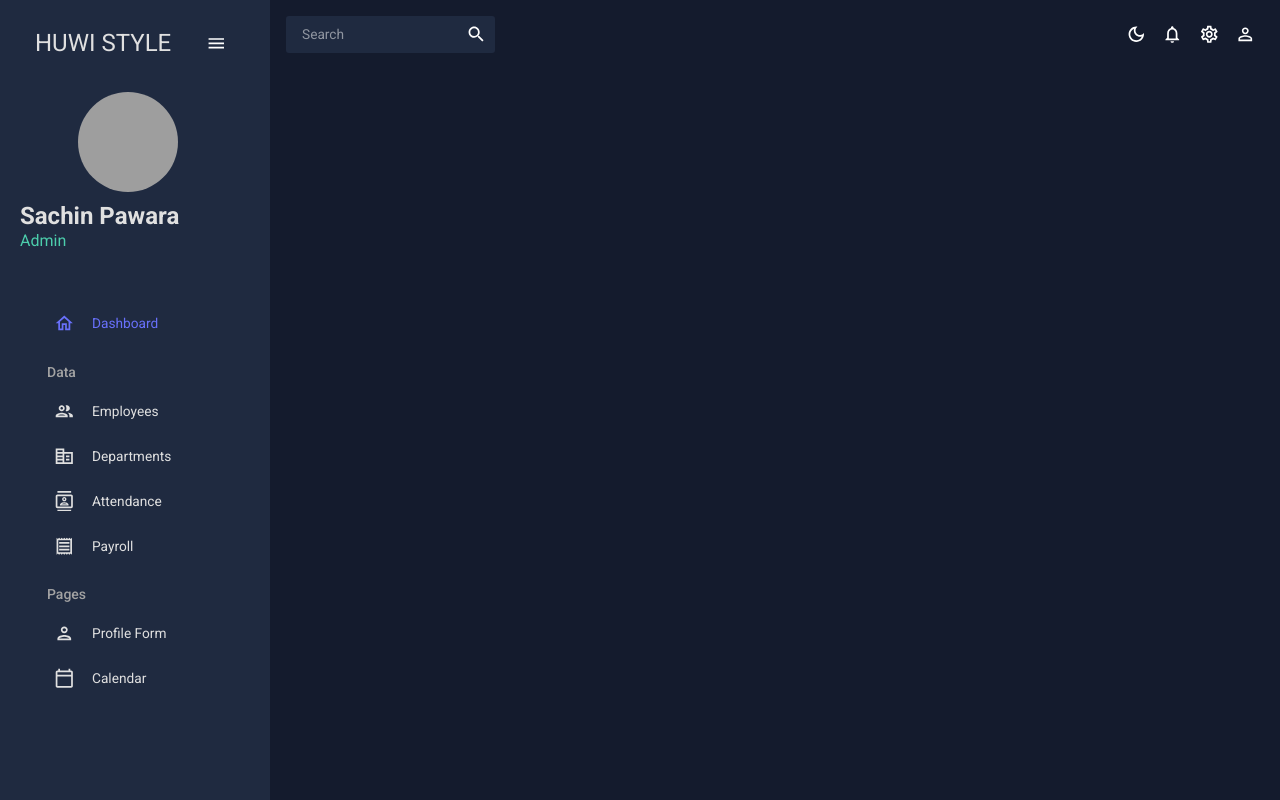
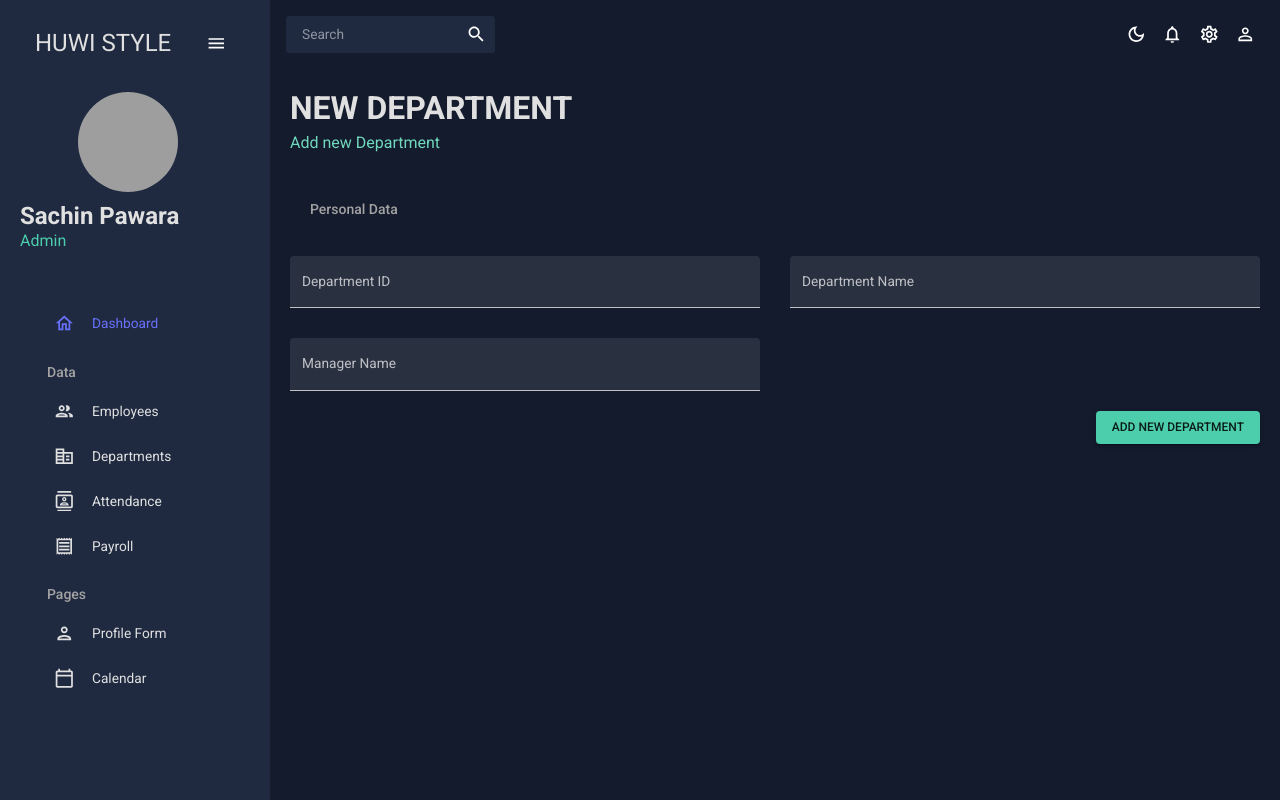
Before and after one commit to abtargus7/HRMS-huwistyle-client, a React (Vite) app: page /api/v1/department/add in a window 1280 px wide. Built offline with nearby package versions, Linux system fonts and the light colour scheme; grey boxes are pictures that could not be loaded.

Commit message:
add : add department fields and axios, updated url routes to standard form /api/v1/

```diff
--- a/package.json
+++ b/package.json
@@ -26,6 +26,7 @@
     "@nivo/geo": "^0.85.1",
     "@nivo/line": "^0.85.1",
     "@nivo/pie": "^0.85.1",
+    "axios": "^1.6.8",
     "d3": "^7.9.0",
     "formik": "^2.4.5",
     "react": "^18.2.0",
--- a/src/App.jsx
+++ b/src/App.jsx
@@ -25,13 +25,13 @@ function App() {
                 <main className="content">
                   <Topbar />
                   <Routes>
-                    <Route path='/' element={<Dashboard />} />
-                    <Route path='/employee' element={<Employee />} />
-                    <Route path='/employee/add' element={<AddEmployee />} />
-                    <Route path="/attendance" element={<Attendance />} />
-                    <Route path='/department' element={<Departments />} />
-                    <Route path='/department/add' element={<AddDepartment />} />
-                    <Route path="/calendar" element={<Calendar />} />
+                    <Route path='/api/v1' element={<Dashboard />} />
+                    <Route path='/api/v1/employee' element={<Employee />} />
+                    <Route path='/api/v1/employee/add' element={<AddEmployee />} />
+                    <Route path="/api/v1/attendance" element={<Attendance />} />
+                    <Route path='/api/v1/department' element={<Departments />} />
+                    <Route path='/api/v1/department/add' element={<AddDepartment />} />
+                    <Route path="/api/v1/calendar" element={<Calendar />} />
                   </Routes>
                 </main>
             </div>
--- a/src/scenes/calendar/index.jsx
+++ b/src/scenes/calendar/index.jsx
@@ -67,7 +67,6 @@ const Calendar = () => {
                                     </Typography>
                                 }
                             >
-
                             </ListItemText>
                         </ListItem>
                     })}
--- a/src/scenes/department/add_department/index.jsx
+++ b/src/scenes/department/add_department/index.jsx
@@ -1,10 +1,117 @@
-
+import { Box, Button, TextField, Typography, useTheme } from "@mui/material";
+import { Formik, Field } from "formik";
+// import { Dropdown } from "formik"
+import * as yup from "yup";
+import useMediaQuery from "@mui/material/useMediaQuery";
+import Header from "../../../components/Header";
+import { tokens } from "../../../theme";
+import { useEffect } from "react";
+// import axios from "axios";
 
 const AddDepartment = () => {
+    const theme = useTheme();
+    const colors = tokens(theme.palette.mode);
 
-    return <>
-        Add Department
-    </>
+    const handleFormSubmit = (values) => {
+        console.log(values);
+      };
+
+    // useEffect(() => {
+    //   axios.get("/api/v1")
+    //   .then((response) => console.log(response))
+    //   .catch((error) => console.log(error))
+    // }, [])
+
+    return <Box m="20px">
+      <Header title={"NEW DEPARTMENT"} subtitle={"Add new Department"} />
+
+      <Formik
+        onSubmit={handleFormSubmit}
+        initialValues={initialValues}
+        validationSchema={checkoutSchema}
+      >
+        {({
+          values,
+          setFieldValue,
+          errors,
+          touched,
+          handleBlur,
+          handleChange,
+          handleSubmit,
+        }) => (
+          <form onSubmit={handleSubmit}>
+            <Box
+              display="grid"
+              gap={"30px"}
+              gridTemplateColumns={"repeat(4, minmax(0, 1fr))"}
+            >
+              <Typography
+                variant="h6"
+                color={colors.gray[300]}
+                sx={{ m: "15px 0 5px 20px", gridColumn: "span 4" }}
+              >
+                Personal Data
+              </Typography>
+
+              <TextField
+                fullWidth
+                variant="filled"
+                type="text"
+                label="Department ID"
+                onBlur={handleBlur}
+                onChange={handleChange}
+                value={values.departmentId}
+                name="departmentId"
+                error={!!touched.departmentId && !!errors.departmentId}
+                helperText={touched.departmentId && errors.departmentId}
+                sx={{ gridColumn: "span 2" }}
+              />
+              <TextField
+                fullWidth
+                variant="filled"
+                type="text"
+                label="Department Name"
+                onBlur={handleBlur}
+                onChange={handleChange}
+                value={values.departmentName}
+                name="departmentName"
+                error={!!touched.departmentName && !!errors.departmentName}
+                helperText={touched.departmentName && errors.departmentName}
+                sx={{ gridColumn: "span 2" }}
+              />
+              <TextField
+                fullWidth
+                variant="filled"
+                type="text"
+                label="Manager Name"
+                onBlur={handleBlur}
+                onChange={handleChange}
+                value={values.managerName}
+                name="managerName"
+                error={!!touched.managerName && !!errors.managerName}
+                helperText={touched.managerName && errors.managerName}
+                sx={{ gridColumn: "span 2" }}
+              />
+
+            </Box>
+            <Box display={"flex"} justifyContent={"end"} m={"20px 0 0 20px"}>
+            <Button type="submit" color="secondary" variant="contained">Add new Department</Button>
+            </Box>
+          </form>
+        )}
+      </Formik>
+    </Box>
 }
+const checkoutSchema = yup.object().shape({
+    departmentId : yup.string().required("required"),
+    departmentName: yup.string().required("required"),
+    managerName: yup.string().required("required"),
+});
+
+const initialValues = {
+    departmentId: "",
+    departmentName: "",
+    managerName: "",
+};
 
 export default AddDepartment;
--- a/src/scenes/department/index.jsx
+++ b/src/scenes/department/index.jsx
@@ -22,7 +22,7 @@ const Departments = () => {
     <Box m={"20px"}>
       <Box display={"flex"} justifyContent={"space-between"}>
         <Header title="DEPARTMENTS" subtitle={"Manage the Departments"} />
-        <Link to={"/department/add"}>
+        <Link to={"/api/v1/department/add"}>
           <Button variant="soft" size="sm">
             {" "}
             Add department{" "}
--- a/src/scenes/employee/add_employee/index.jsx
+++ b/src/scenes/employee/add_employee/index.jsx
@@ -5,6 +5,8 @@ import * as yup from "yup";
 import useMediaQuery from "@mui/material/useMediaQuery";
 import Header from "../../../components/Header";
 import { tokens } from "../../../theme";
+// import axios from "axios";
+import { useEffect } from "react";
 
 const AddEmployee = () => {
   const handleFormSubmit = (values) => {
@@ -13,6 +15,17 @@ const AddEmployee = () => {
 
   const theme = useTheme();
   const colors = tokens(theme.palette.mode);
+
+
+  // useEffect(() => {
+  //   axios.get("")
+  //   .then((Response) => console.log(Response))
+  //   .catch((error) => console.error(error));
+  //   return () => {
+
+  //   }
+  // }, [])
+
 
   return (
     <Box m="20px">
@@ -46,6 +59,19 @@ const AddEmployee = () => {
                 Personal Data
               </Typography>
 
+              <TextField
+                fullWidth
+                variant="filled"
+                type="text"
+                label="Employee Id"
+                onBlur={handleBlur}
+                onChange={handleChange}
+                value={values.employeeId}
+                name="employeeId"
+                error={!!touched.employeeId && !!errors.employeeId}
+                helperText={touched.employeeId && errors.employeeId}
+                sx={{ gridColumn: "span 2" }}
+              />
               <TextField
                 fullWidth
                 variant="filled"
@@ -289,6 +315,7 @@ const checkoutSchema = yup.object().shape({
   accountNumber: yup.string().required("required"),
   ifscCode: yup.string().required("required"),
   basicSalary: yup.string().required("required"),
+  employeeId: yup.string().required("required")
 
 });
 const initialValues = {
@@ -307,6 +334,7 @@ const initialValues = {
   allowances: "",
   basicSalary: "",
   accountNumber: "",
+  employeeId: ""
 };
 
 export default AddEmployee;
--- a/src/scenes/employee/index.jsx
+++ b/src/scenes/employee/index.jsx
@@ -27,7 +27,7 @@ const Employee = () => {
       <Box display={"flex"} justifyContent={"space-between"}>
         <Header title="EMPLOYEES" subtitle="Manage the Team Members" />
         <Button variant="soft" size="sm">
-          <Link to={"/employee/add"}>Add Employees</Link>
+          <Link to={"/api/v1/employee/add"}>Add Employees</Link>
         </Button>
       </Box>
 
--- a/src/scenes/global/Sidebar.jsx
+++ b/src/scenes/global/Sidebar.jsx
@@ -128,7 +128,7 @@ const Sidebar = () => {
           <Box paddingLeft={isCollapsed ? undefined : "10%"}>
             <Item
               title="Dashboard"
-              to="/"
+              to="/api/v1"
               icon={<HomeOutlinedIcon />}
               selected={selected}
               setSelected={setSelected}
@@ -143,28 +143,28 @@ const Sidebar = () => {
             </Typography>
             <Item
               title="Employees"
-              to="/employee"
+              to="/api/v1/employee"
               icon={<PeopleOutlinedIcon />}
               selected={selected}
               setSelected={setSelected}
             />
             <Item
               title="Departments"
-              to="/department"
+              to="/api/v1/department"
               icon={<CorporateFareIcon />}
               selected={selected}
               setSelected={setSelected}
             />
             <Item
               title="Attendance"
-              to="/attendance"
+              to="/api/v1/attendance"
               icon={<ContactsOutlinedIcon />}
               selected={selected}
               setSelected={setSelected}
             />
             <Item
               title="Payroll"
-              to="/invoices"
+              to="/api/v1/invoices"
               icon={<ReceiptOutlinedIcon />}
               selected={selected}
               setSelected={setSelected}
@@ -179,14 +179,14 @@ const Sidebar = () => {
             </Typography>
             <Item
               title="Profile Form"
-              to="/form"
+              to="/api/v1/form"
               icon={<PersonOutlinedIcon />}
               selected={selected}
               setSelected={setSelected}
             />
             <Item
               title="Calendar"
-              to="/calendar"
+              to="/api/v1/calendar"
               icon={<CalendarTodayOutlinedIcon />}
               selected={selected}
               setSelected={setSelected}
```
Also changed, not shown: 1 other file (tests, documents, lock files or other folders).
